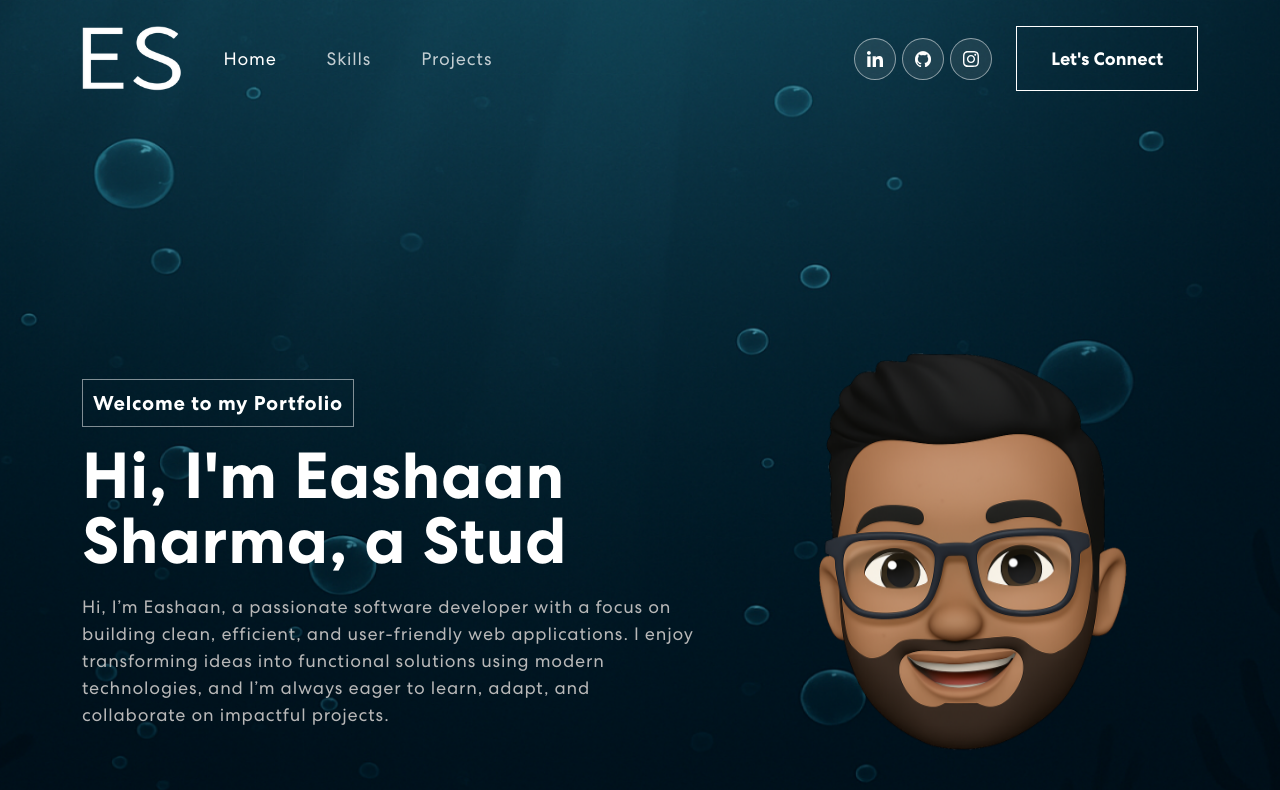
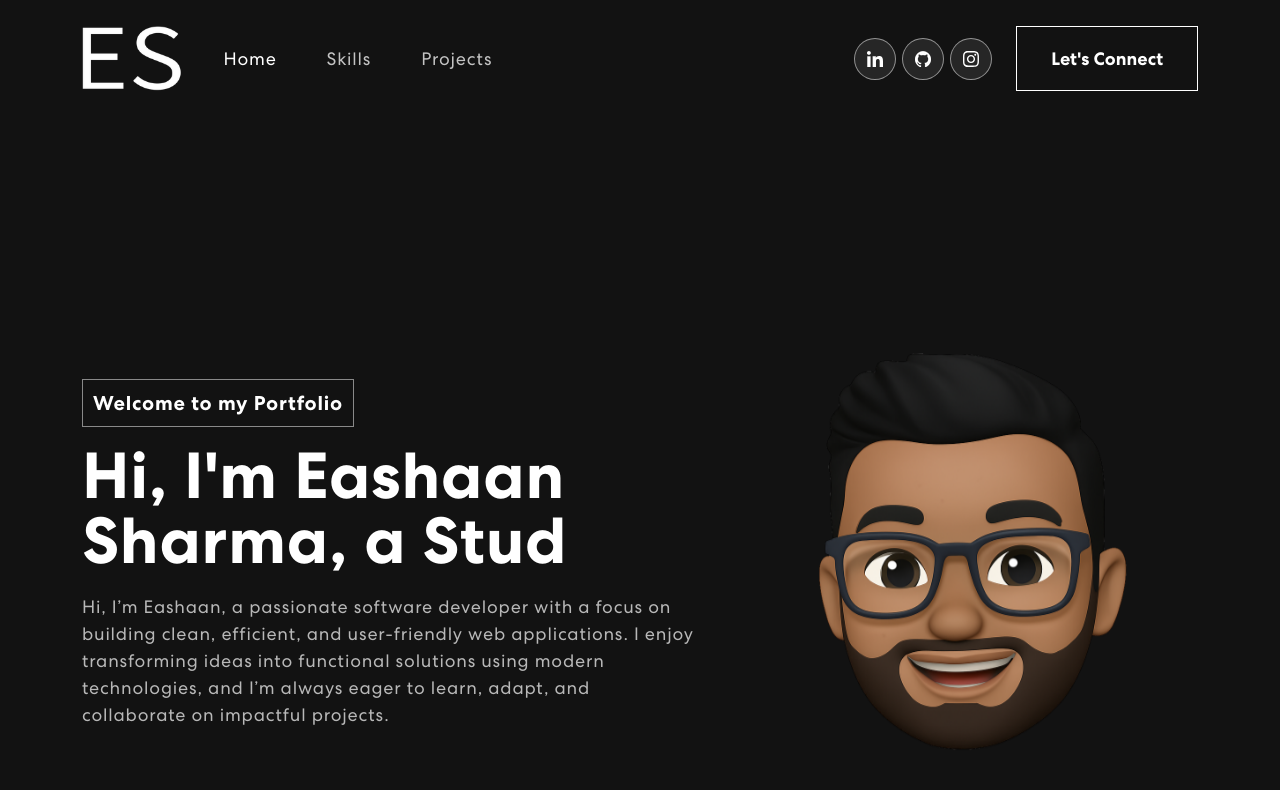
Before and after one commit to eashaan-sharma/portfolio, a React (Create React App) app: page / in a window 1280 px wide. Shown: the top 790 px of the page. Built offline with nearby package versions, Linux system fonts and the light colour scheme.

Commit message:
removed gradients

```diff
--- a/src/App.css
+++ b/src/App.css
@@ -234,7 +234,6 @@ nav.navbar .navbar-toggler[aria-expanded="true"] .navbar-toggler-icon {
 .banner {
   margin-top: 0;
   padding: 260px 0 100px 0;
-  background-image: url('./assets/img/banner-bg.png');
   background-position: top center;
   background-size: cover;
   background-repeat: no-repeat;
```
